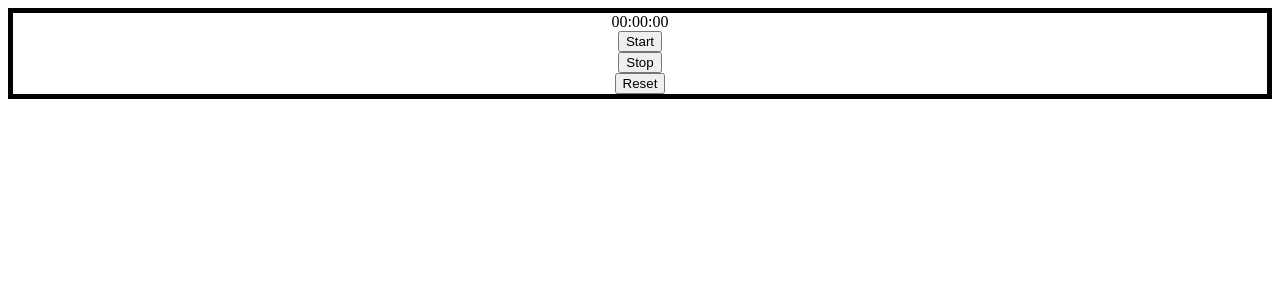
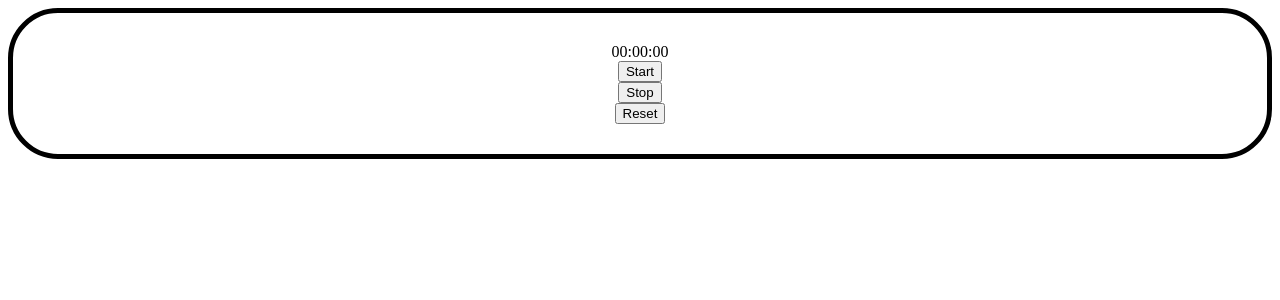
Before and after one commit to atikmahmud482/React-js-19-2025-, a React (Vite) app in the folder React-Full-Course/: page / in a window 1280 px wide. Shown: the top 300 px of the page. Built offline with nearby package versions, Linux system fonts and the light colour scheme.

Commit message:
Stopwatch style

```diff
--- a/React-Full-Course/src/index.css
+++ b/React-Full-Course/src/index.css
@@ -246,4 +246,7 @@ li {
   flex-direction: column;
   align-items: center;
   border: 5px solid;
+  border-radius: 50px;
+  background-color: #fff;
+  padding: 30px;
 }
```
